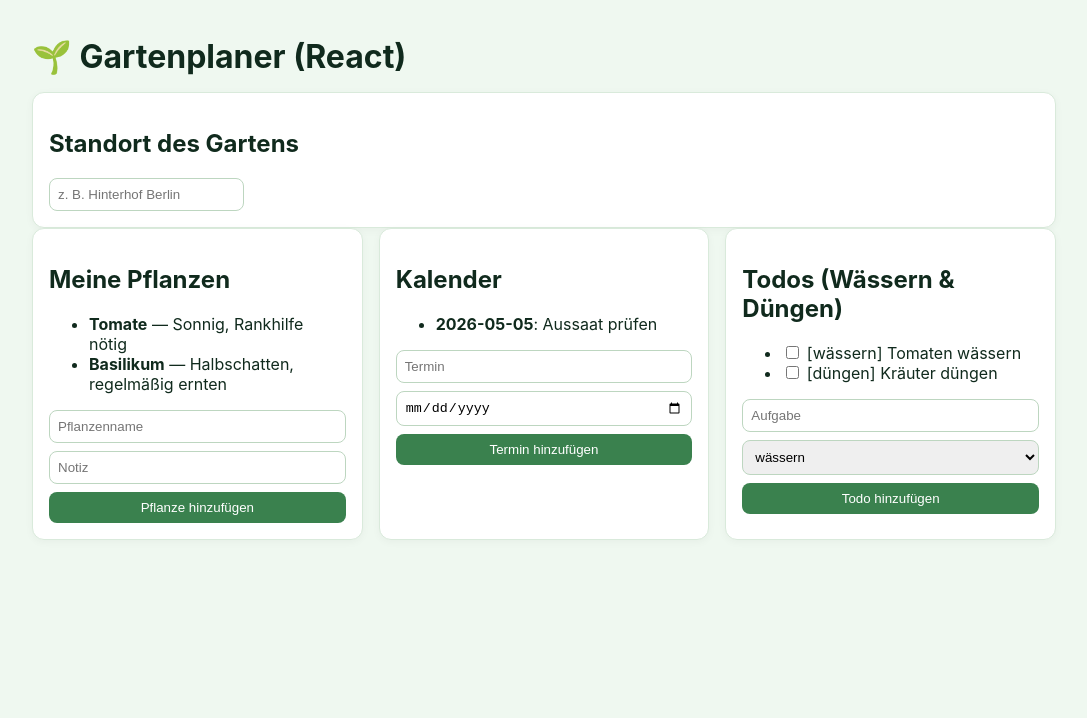
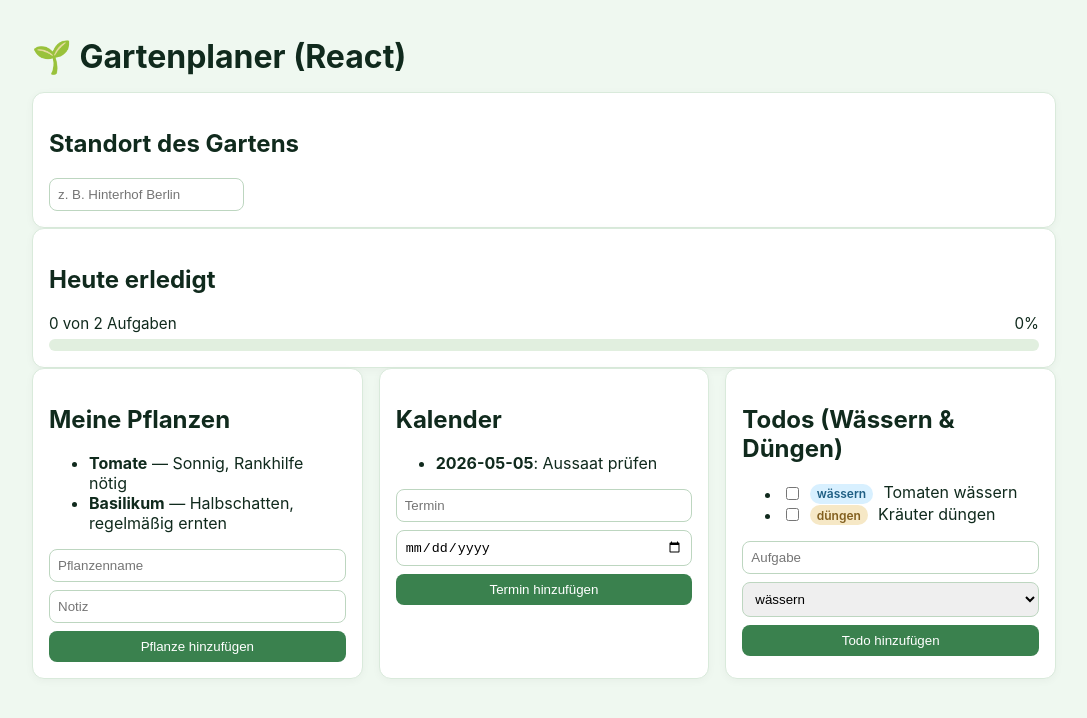
Before and after one commit to OskarSol/illuna, a React (Vite) app in the folder examples/gardenplaner_react/: page / in a window 1280 px wide. Shown: the top 718 px of the page, without its empty margins (96-1183 px from the left). Built offline with nearby package versions, Linux system fonts and the light colour scheme.

Commit message:
Add Framer Motion interactions and playful todo status UI

```diff
--- a/examples/gardenplaner_react/package.json
+++ b/examples/gardenplaner_react/package.json
@@ -10,7 +10,8 @@
   },
   "dependencies": {
     "react": "^18.3.1",
-    "react-dom": "^18.3.1"
+    "react-dom": "^18.3.1",
+    "framer-motion": "^11.11.10"
   },
   "devDependencies": {
     "vite": "^2.9.18"
--- a/examples/gardenplaner_react/src/main.jsx
+++ b/examples/gardenplaner_react/src/main.jsx
@@ -1,6 +1,7 @@
 import React from 'react';
 import { createRoot } from 'react-dom/client';
 import { useEffect, useMemo, useState } from 'react';
+import { AnimatePresence, motion } from 'framer-motion';
 import './styles.css';
 
 const STORAGE_KEY = 'gardenplaner-react-state-v1';
@@ -19,6 +20,14 @@ const defaultState = {
     { id: crypto.randomUUID(), task: 'Kräuter düngen', type: 'düngen', done: false }
   ]
 };
+
+const cardMotion = {
+  initial: { opacity: 0, y: 10 },
+  animate: { opacity: 1, y: 0 },
+  transition: { duration: 0.35, ease: 'easeOut' }
+};
+
+const itemTransition = { duration: 0.25, ease: 'easeOut' };
 
 function loadState() {
   try {
@@ -48,6 +57,10 @@ function App() {
     () => [...state.events].sort((a, b) => a.date.localeCompare(b.date)),
     [state.events]
   );
+
+  const doneToday = state.todos.filter((todo) => todo.done).length;
+  const totalTodos = state.todos.length;
+  const progress = totalTodos === 0 ? 0 : Math.round((doneToday / totalTodos) * 100);
 
   const addPlant = (e) => {
     e.preventDefault();
@@ -89,7 +102,7 @@ function App() {
     <main className="container">
       <h1>🌱 Gartenplaner (React)</h1>
 
-      <section className="card">
+      <motion.section className="card" {...cardMotion}>
         <h2>Standort des Gartens</h2>
         <input
           type="text"
@@ -97,49 +110,94 @@ function App() {
           value={state.gardenLocation}
           onChange={(e) => setState((prev) => ({ ...prev, gardenLocation: e.target.value }))}
         />
-      </section>
+      </motion.section>
+
+      <motion.section className="card" {...cardMotion} transition={{ ...cardMotion.transition, delay: 0.05 }}>
+        <h2>Heute erledigt</h2>
+        <div className="progress-row">
+          <span>{doneToday} von {totalTodos} Aufgaben</span>
+          <span>{progress}%</span>
+        </div>
+        <div className="progress-track" aria-label="Fortschritt heute">
+          <motion.div className="progress-fill" animate={{ width: `${progress}%` }} transition={{ duration: 0.35 }} />
+        </div>
+      </motion.section>
 
       <section className="grid">
-        <article className="card">
+        <motion.article className="card" {...cardMotion} transition={{ ...cardMotion.transition, delay: 0.1 }}>
           <h2>Meine Pflanzen</h2>
+          {state.plants.length === 0 ? (
+            <p className="empty-state">🪴 Noch keine Pflanzen hinzugefügt.</p>
+          ) : (
             <ul>
+              <AnimatePresence initial={false}>
                 {state.plants.map((plant) => (
-              <li key={plant.id}>
+                  <motion.li
+                    key={plant.id}
+                    initial={{ opacity: 0, y: 8 }}
+                    animate={{ opacity: 1, y: 0 }}
+                    exit={{ opacity: 0, y: -8 }}
+                    transition={itemTransition}
+                  >
                     <strong>{plant.name}</strong>
                     {plant.note && <span> — {plant.note}</span>}
-              </li>
+                  </motion.li>
                 ))}
+              </AnimatePresence>
             </ul>
+          )}
           <form onSubmit={addPlant}>
             <input name="name" placeholder="Pflanzenname" required />
             <input name="note" placeholder="Notiz" />
-            <button type="submit">Pflanze hinzufügen</button>
+            <motion.button whileHover={{ scale: 1.02 }} whileTap={{ scale: 0.96 }} type="submit">Pflanze hinzufügen</motion.button>
           </form>
-        </article>
+        </motion.article>
 
-        <article className="card">
+        <motion.article className="card" {...cardMotion} transition={{ ...cardMotion.transition, delay: 0.15 }}>
           <h2>Kalender</h2>
+          {sortedEvents.length === 0 ? (
+            <p className="empty-state">📅 Keine Termine geplant.</p>
+          ) : (
             <ul>
+              <AnimatePresence initial={false}>
                 {sortedEvents.map((event) => (
-              <li key={event.id}>
+                  <motion.li
+                    key={event.id}
+                    initial={{ opacity: 0, y: 8 }}
+                    animate={{ opacity: 1, y: 0 }}
+                    exit={{ opacity: 0, y: -8 }}
+                    transition={itemTransition}
+                  >
                     <strong>{event.date}</strong>: {event.title}
-              </li>
+                  </motion.li>
                 ))}
+              </AnimatePresence>
             </ul>
+          )}
           <form onSubmit={addEvent}>
             <input name="title" placeholder="Termin" required />
             <input name="date" type="date" required />
-            <button type="submit">Termin hinzufügen</button>
+            <motion.button whileHover={{ scale: 1.02 }} whileTap={{ scale: 0.96 }} type="submit">Termin hinzufügen</motion.button>
           </form>
-        </article>
+        </motion.article>
 
-        <article className="card">
+        <motion.article className="card" {...cardMotion} transition={{ ...cardMotion.transition, delay: 0.2 }}>
           <h2>Todos (Wässern & Düngen)</h2>
+          {state.todos.length === 0 ? (
+            <p className="empty-state">✨ Keine Todos offen.</p>
+          ) : (
             <ul>
+              <AnimatePresence initial={false}>
                 {state.todos.map((todo) => (
-              <li key={todo.id}>
-                <label>
-                  <input
+                  <motion.li
+                    key={todo.id}
+                    initial={{ opacity: 0, y: 8 }}
+                    animate={{ opacity: 1, y: 0 }}
+                    exit={{ opacity: 0, y: -8 }}
+                    transition={itemTransition}
+                  >
+                    <label className="todo-label">
+                      <motion.input
                         type="checkbox"
                         checked={todo.done}
                         onChange={() =>
@@ -148,23 +206,30 @@ function App() {
                             todos: prev.todos.map((t) => (t.id === todo.id ? { ...t, done: !t.done } : t))
                           }))
                         }
+                        whileTap={{ scale: 0.9 }}
                       />{' '}
-                  <span className={todo.done ? 'done' : ''}>
-                    [{todo.type}] {todo.task}
-                  </span>
+                      <motion.span
+                        className={todo.done ? 'done' : ''}
+                        animate={todo.done ? { scale: [1, 1.04, 1], color: '#2f8650' } : { scale: 1, color: '#102a1d' }}
+                        transition={{ duration: 0.28 }}
+                      >
+                        <span className={`badge badge-${todo.type}`}>{todo.type}</span> {todo.task}
+                      </motion.span>
                     </label>
-              </li>
+                  </motion.li>
                 ))}
+              </AnimatePresence>
             </ul>
+          )}
           <form onSubmit={addTodo}>
             <input name="task" placeholder="Aufgabe" required />
             <select name="type" defaultValue="wässern">
               <option value="wässern">wässern</option>
               <option value="düngen">düngen</option>
             </select>
-            <button type="submit">Todo hinzufügen</button>
+            <motion.button whileHover={{ scale: 1.02 }} whileTap={{ scale: 0.96 }} type="submit">Todo hinzufügen</motion.button>
           </form>
-        </article>
+        </motion.article>
       </section>
     </main>
   );
--- a/examples/gardenplaner_react/src/styles.css
+++ b/examples/gardenplaner_react/src/styles.css
@@ -55,5 +55,58 @@ button {
 
 .done {
   text-decoration: line-through;
-  opacity: 0.6;
+  opacity: 0.7;
 }
+
+.progress-row {
+  display: flex;
+  justify-content: space-between;
+  font-size: 0.95rem;
+  margin-bottom: 0.4rem;
+}
+
+.progress-track {
+  background: #e1efdf;
+  border-radius: 999px;
+  height: 0.7rem;
+  overflow: hidden;
+}
+
+.progress-fill {
+  background: linear-gradient(90deg, #59b56f, #2f8650);
+  height: 100%;
+  width: 0;
+}
+
+.empty-state {
+  color: #4d6a55;
+  background: #f4fbf5;
+  border: 1px dashed #bdd6c0;
+  border-radius: 10px;
+  padding: 0.8rem;
+}
+
+.todo-label {
+  display: flex;
+  align-items: center;
+  gap: 0.45rem;
+}
+
+.badge {
+  display: inline-block;
+  font-size: 0.75rem;
+  font-weight: 600;
+  padding: 0.15rem 0.45rem;
+  border-radius: 999px;
+  margin-right: 0.35rem;
+}
+
+.badge-wässern {
+  background: #d8f0ff;
+  color: #1f5f84;
+}
+
+.badge-düngen {
+  background: #f6e8c6;
+  color: #825f1f;
+}
```
Lines whose indentation alone changed are shown as unchanged.
